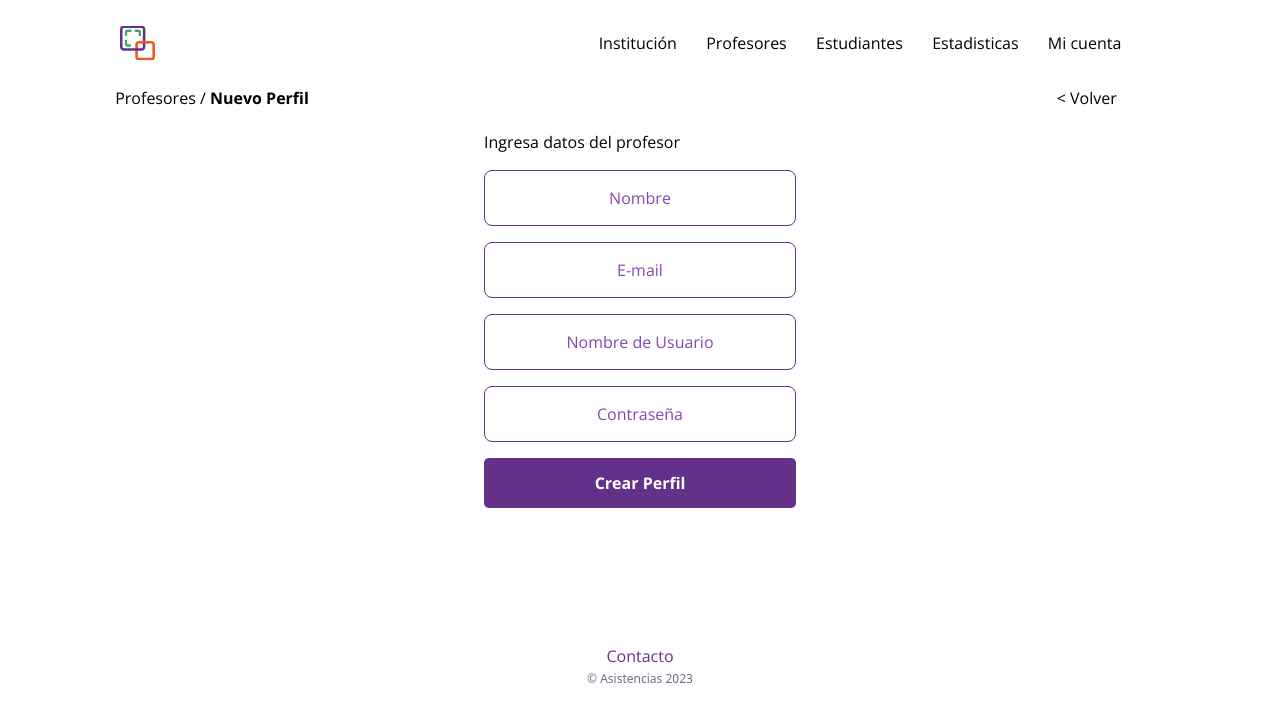
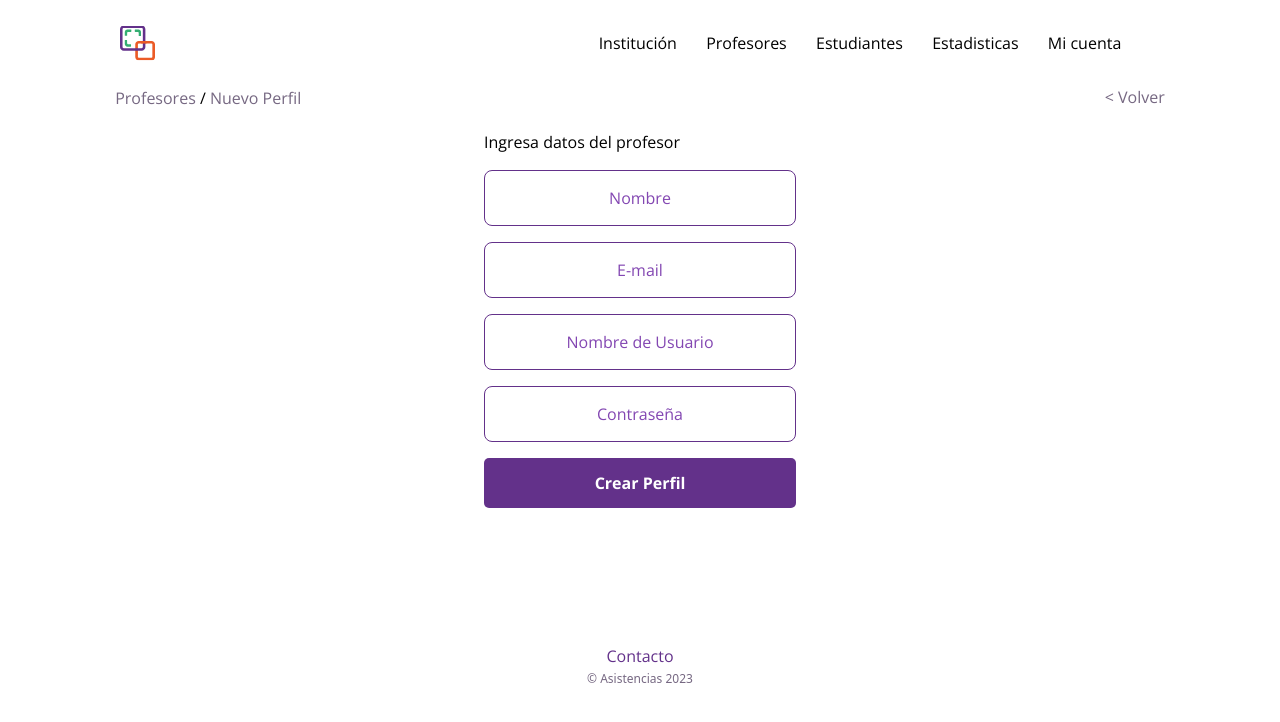
Before and after one commit to sync-ideas/project-frontend, a Next.js app: page /nuevo-profesor in a window 1280 px wide. Shown: the top 722 px of the page. Built offline with nearby package versions, Linux system fonts and the light colour scheme.

Commit message:
change Link to LinkComponentCustom

```diff
--- a/src/app/components/Breadcrumb.tsx
+++ b/src/app/components/Breadcrumb.tsx
@@ -1,5 +1,6 @@
 import Link from "next/link";
 import React from "react";
+import LinkComponent from "./LinkComponent/LinkComponentCustom";
 
 interface BreadcrumbProps {
   links: Array<{ hiper: string; text: string }>;
@@ -12,16 +13,13 @@ const Breadcrumb: React.FC<BreadcrumbProps> = ({ links }) => {
       {links.map((link) => {
         return (
           <span key={links.indexOf(link)}>
-            <Link
-              href={link.hiper}
-              className={`${
-                links.indexOf(link) === actual
-                  ? "font-bold hover:underline"
-                  : "hover:underline"
-              }`}
-            >
-              {link.text}
-            </Link>
+            <LinkComponent
+              link={link.hiper}
+              decorationColor="green"
+              textColor="purple-disabled"
+              textColorHover="purple"
+              text={link.text}
+            />
             {links.indexOf(link) !== actual && " / "}
           </span>
         );
--- a/src/app/components/LinkComponent/LinkComponentCustom.tsx
+++ b/src/app/components/LinkComponent/LinkComponentCustom.tsx
@@ -6,13 +6,13 @@ interface LinkProps {
   text: string;
   decorationColor: string;
   textColor: string;
-    textColorHover: string
+  textColorHover: string;
 }
 
 const LinkComponent: React.FC<LinkProps> = (props) => {
   const textColor = `text-${props.textColor}`;
   const decorationColor = `hover:decoration-${props.decorationColor}`;
-    const textColorHover = `hover:text-${props.textColorHover}`
+  const textColorHover = `hover:text-${props.textColorHover}`;
 
   return (
     <Link
--- a/src/app/nuevo-profesor/page.tsx
+++ b/src/app/nuevo-profesor/page.tsx
@@ -5,6 +5,7 @@ import Breadcrumb from "../components/Breadcrumb";
 import Link from "next/link";
 import ProfForm from "../components/ProfForm";
 import NavBar from "../components/navbar";
+import LinkComponent from "../components/LinkComponent/LinkComponentCustom";
 
 const open_sans = Open_Sans({ subsets: ["latin"] });
 
@@ -22,10 +23,13 @@ const NewProfessor = () => {
               { hiper: "", text: "Nuevo Perfil" },
             ]}
           />
-          <Link href="/" className="hover:underline md:pr-3 xl:pr-12">
-            {" "}
-            &lt; Volver{" "}
-          </Link>
+          <LinkComponent
+            link="/"
+            text="< Volver"
+            decorationColor="green"
+            textColor="purple-disabled"
+            textColorHover="purple"
+          />
         </div>
       </div>
       <ProfForm />
```
Lines whose indentation alone changed are shown as unchanged.
